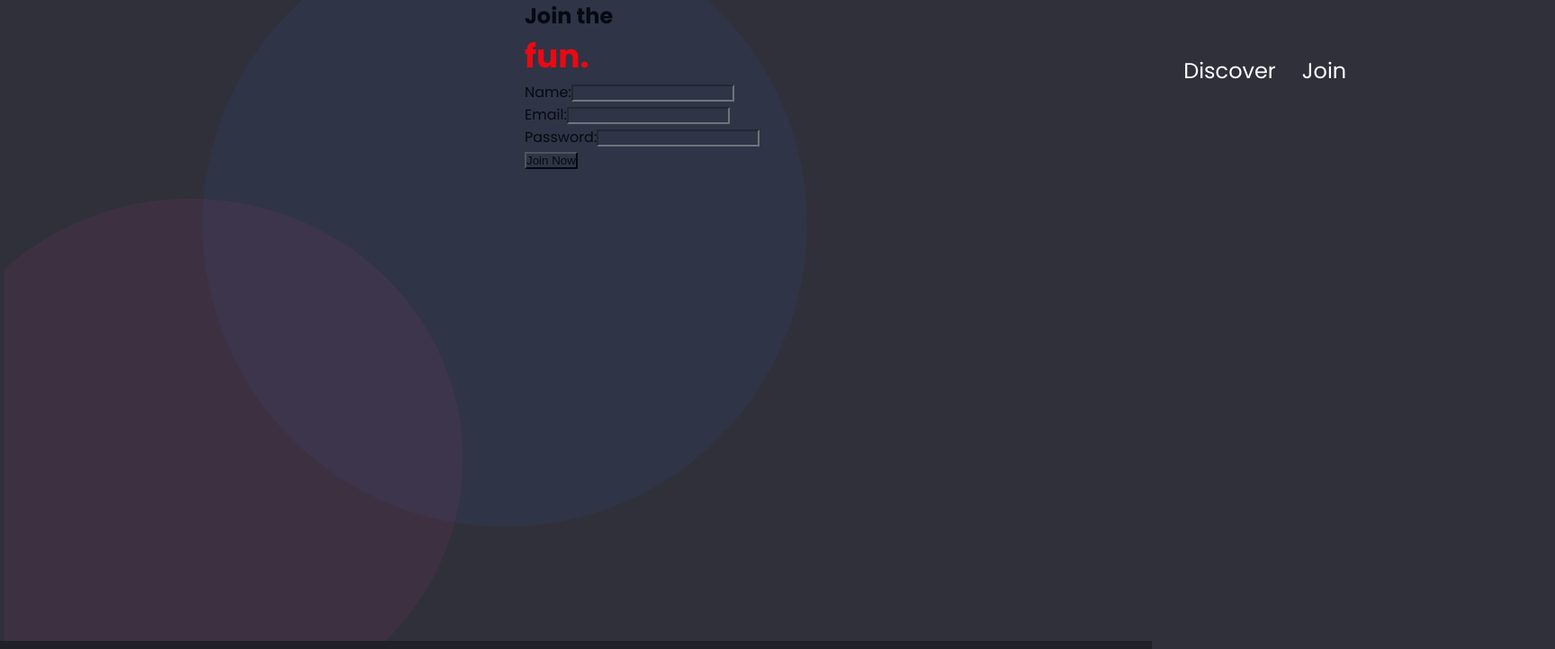
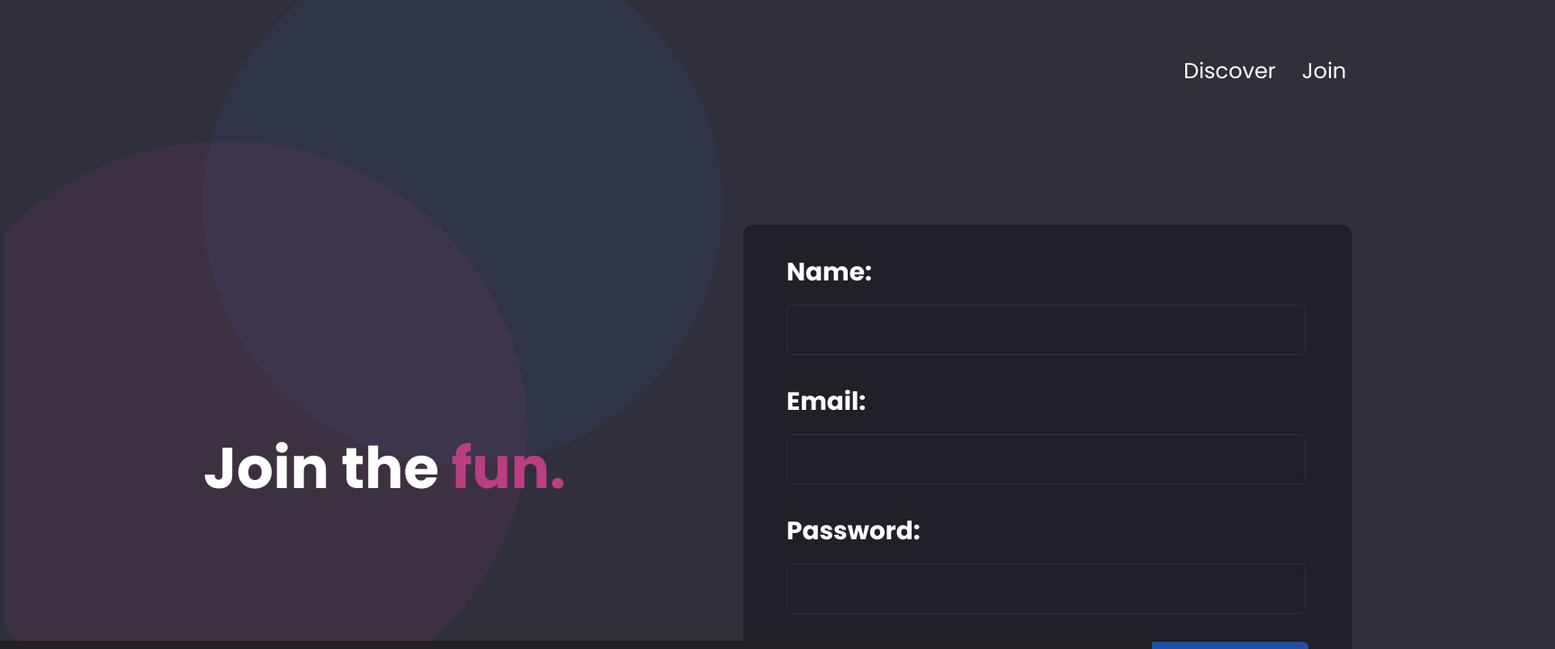
Before and after one commit to SoundWAVEGIRLS/SoundWave, a React (Vite) app in the folder sound-wave-girls/: page /#/join in a window 1280 px wide. Shown: the top 722 px of the page at 90% size, 1728 px wide, since content can reach past the window. Built offline with nearby package versions, Linux system fonts and the light colour scheme.

Commit message:
finish page join with form

```diff
--- a/sound-wave-girls/src/components/BackgroundJoin/BackgroundJoin.css
+++ b/sound-wave-girls/src/components/BackgroundJoin/BackgroundJoin.css
@@ -9,13 +9,13 @@
 }
 .ellipsered{
    align-self: end;
-   width: 578px;
-   height:579px;
+   width: 672px;
+   height: 643px;
 }
 .ellipseblue{
     align-self: flex-start;
-    width: 672px;
-    height: 643px;
+    width: 578px;
+    height:579px;
     position: absolute;
     left: 220px;
     background-color: transparent;
--- a/sound-wave-girls/src/components/Form/Form.css
+++ b/sound-wave-girls/src/components/Form/Form.css
@@ -1,3 +1,57 @@
-.rosa{
-    color: red;
-}
+.page-container{
+    display: flex;
+    justify-content: center;
+    align-items: center;
+    width: 1728px;
+    position:absolute;
+    margin-top: 250px;
+    background-color: transparent;
+  }
+  .container-title{
+    width: 600px;
+    background-color: transparent;
+  }
+  .title-join-the {
+    color: white;
+    font-size: 64px;
+    background-color: transparent;
+  }
+  .end-title-fun {
+    color: #BA3E80;
+    font-size: 64px;
+    background-color: transparent;
+    /* margin-right: 150px; */
+  }
+  .container-form{
+    background-color: #211F27;
+    width: 580px;
+    height: 493px;
+    border-radius: 10px;
+    padding: 1.5rem 3rem;
+    display: flex;
+    flex-direction: column;
+    justify-content: space-around;
+  }
+  .text-form{
+    color: white;
+    font-family: "Poppins", sans-serif;
+    font-size: 28px;
+    font-weight: bold;
+    background-color: transparent;
+  }
+  .input-form{
+    width: 575px;
+    height: 54px;
+    background-color: #211F27;
+    border: solid 1px #303047;
+    border-radius: 0.4rem;
+    margin-bottom: 1rem;
+  }
+  .join-button{
+    height: 45px;
+    border: none;
+    border-radius: 0.4rem;
+    background-color: #2350A3;
+    color: white;
+    font-size: 22px;
+  }
--- a/sound-wave-girls/src/components/Form/Form.jsx
+++ b/sound-wave-girls/src/components/Form/Form.jsx
@@ -1,27 +1,23 @@
 import React from 'react'
 import './Form.css'
-
 function Form() {
   return (
-    <div>
-      <h2>Join the <h2 className='rosa'>fun.</h2></h2>
-      <form>
-        <div>
-          <label htmlFor="name">Name:</label>
-          <input type="text" id="name" name="name" />
-        </div>
-        <div>
-          <label htmlFor="email">Email:</label>
-          <input type="email" id="email" name="email" />
-        </div>
-        <div>
-          <label htmlFor="password">Password:</label>
-          <input type="password" id="password" name="password" />
-        </div>
-        <button type="submit">Join Now</button>
+    <div className="page-container">
+    <div className='container-title'>
+    <h2 className='title-join-the'>
+      Join the <span className='end-title-fun'>fun.</span>
+    </h2>
+    </div>
+      <form className='container-form'>
+          <label htmlFor="name" className='text-form'>Name:</label>
+          <input type="text" id="name" name="name" className='input-form'/>
+          <label htmlFor="email" className='text-form'>Email:</label>
+          <input type="email" id="email" name="email" className='input-form' />
+          <label htmlFor="password" className='text-form'>Password:</label>
+          <input type="password" id="password" name="password" className='input-form' />
+        <button type="submit" className="join-button">Join Now</button>
       </form>
     </div>
-  )
+  );
 }
-
 export default Form
--- a/sound-wave-girls/src/pages/JoinPage.jsx
+++ b/sound-wave-girls/src/pages/JoinPage.jsx
@@ -10,8 +10,8 @@ function JoinPage() {
     <div className='joinPage'>
     <BackgroundJoin>
     <NavBar />
+    </BackgroundJoin>
     <Form />
-    </BackgroundJoin>
     <Footer />
     </div>
   )
```
